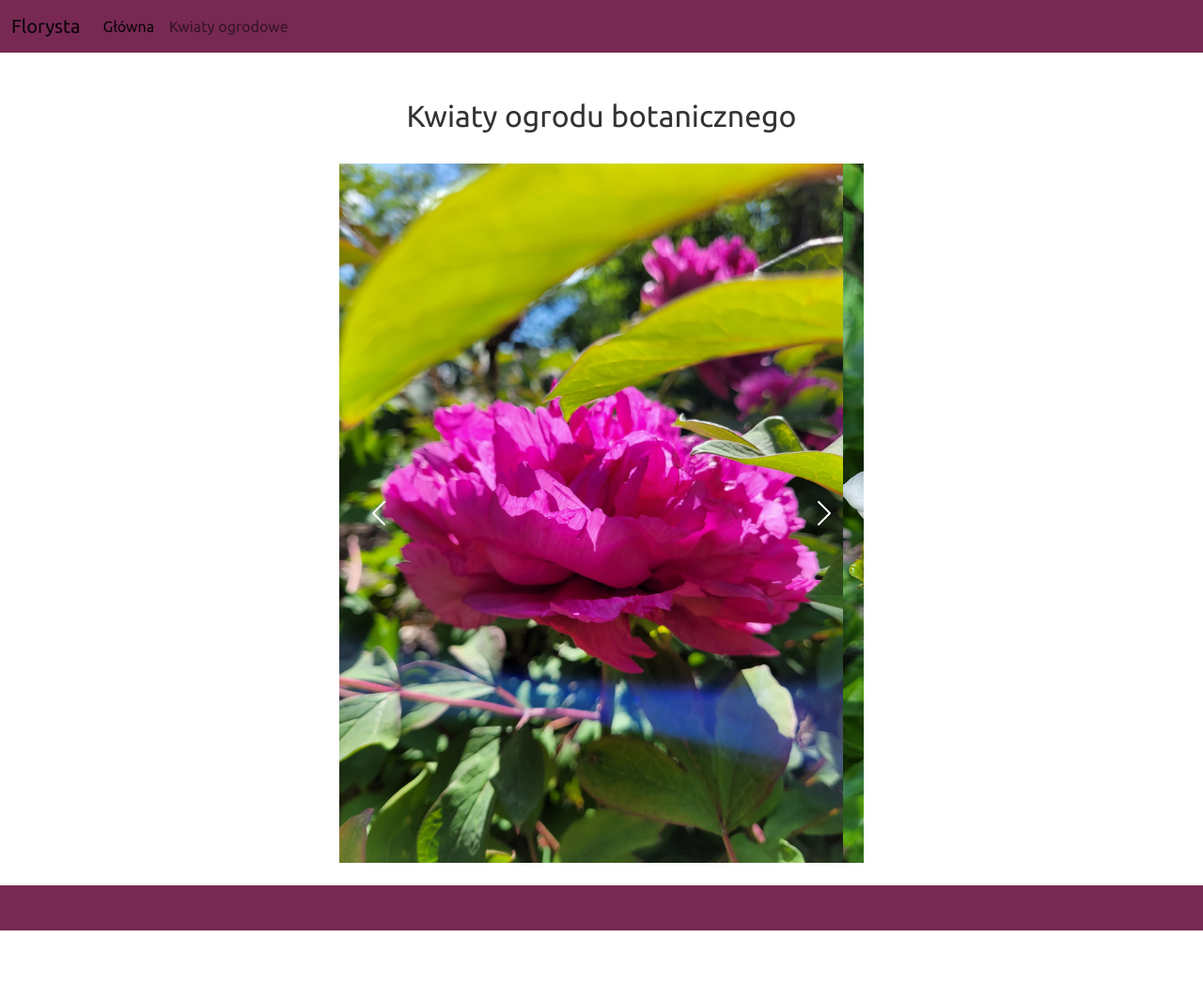
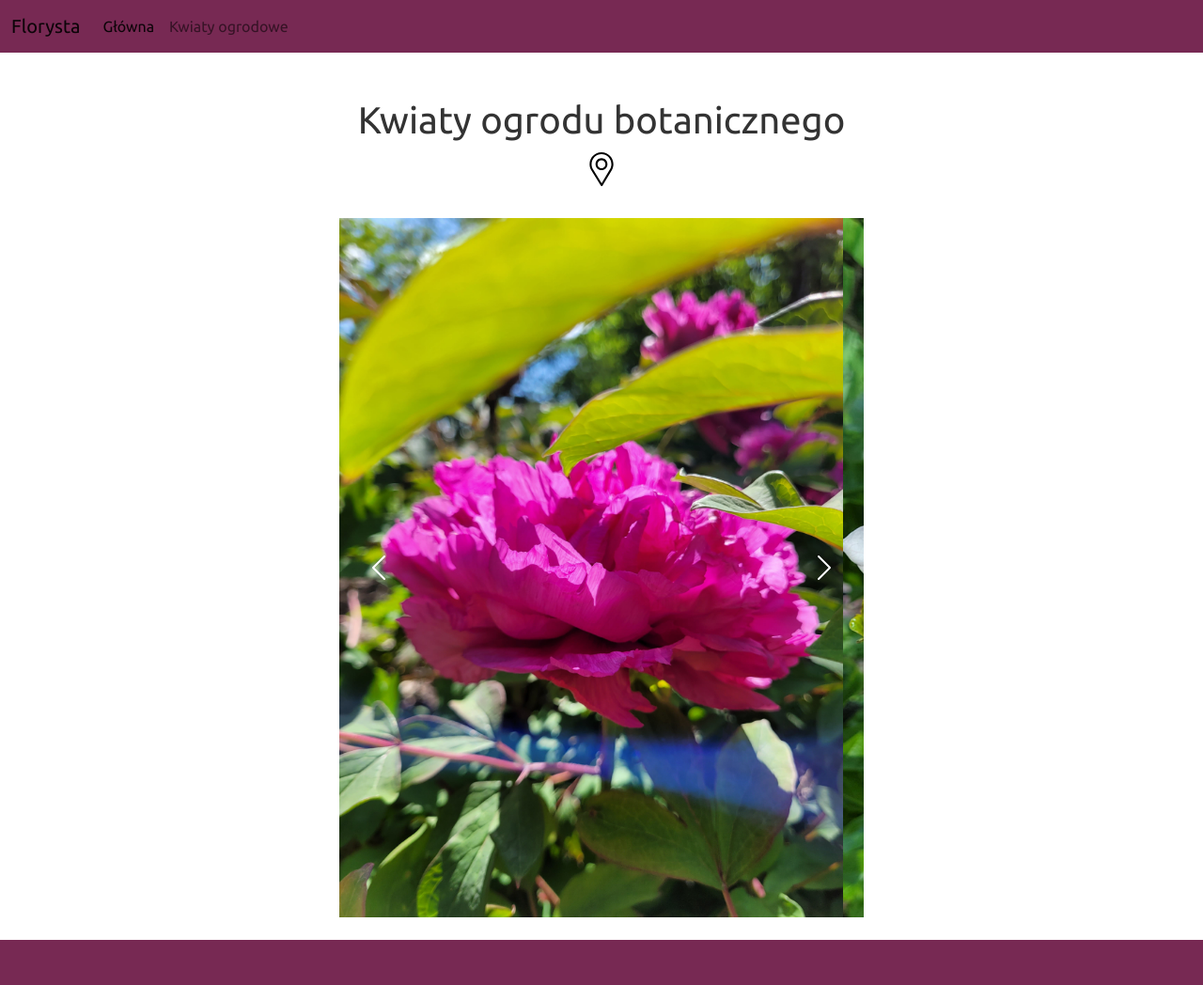
Before and after one commit to Vas2306/florysta, a plain HTML site: page ogrod.html in a window 1280 px wide. Shown: the whole page at 94% size. Before the commit the page ends 990 px from the top, so only its background shows below. Drawn offline with nearby package versions, Linux system fonts and the light colour scheme.

Commit message:
fixing bugs and geolocation

```diff
--- a/ogrod.html
+++ b/ogrod.html
@@ -65,9 +65,13 @@ https://cdn.jsdelivr.net/npm/bootswatch@5.3.0/dist/united/bootstrap.min.css
     <section class="py-4">
       <div class="container">
         <div class="col-lg-6 m-auto">
-          <h2 class="text-center text-dark-emphasis py-4">
-            Kwiaty ogrodu botanicznego
-          </h2>
+          <h1 class="text-center text-dark-emphasis py-4">
+            Kwiaty ogrodu botanicznego <span><a href="https://goo.gl/maps/ccmPjgcPZE9AYb1Q9?coh=178572&entry=tt">
+              <svg width="36" height="36">
+                <use href="images/symbol.svg#geolocation"></use>
+              </svg>
+            </a></span>
+          </h1>
           <div
             id="carouselExampleInterval"
             class="carousel slide"
@@ -142,10 +146,10 @@ https://cdn.jsdelivr.net/npm/bootswatch@5.3.0/dist/united/bootstrap.min.css
         </div>
       </div>
     </section>
-    <div
+    <footer
       class="navbar navbar-expand-lg bg-dark py-4"
       data-bs-theme="dark"
-    ></div>
+    ></footer>
     <script
       src="https://cdn.jsdelivr.net/npm/bootstrap@5.0.2/dist/js/bootstrap.bundle.min.js"
       integrity="sha384-MrcW6ZMFYlzcLA8Nl+NtUVF0sA7MsXsP1UyJoMp4YLEuNSfAP+JcXn/tWtIaxVXM"
```
Also changed, not shown: index.html (+9 -9 lines), images/01_koleus_rose_blush.jpg (renamed from images/01.jpg), images/02_koleus_saturn.jpg (renamed from images/02.jpg), images/03_koleus_spacecake.jpg (renamed from images/03.jpg), images/04_koleus_kong.jpg (renamed from images/04.jpg), images/05.jpg (deleted), images/symbol.svg (added), 3 other files.
